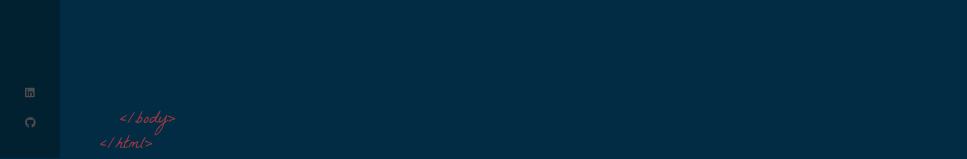
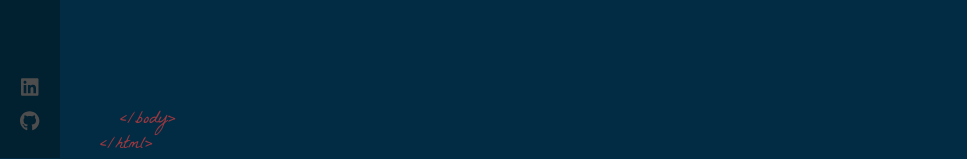
Before and after one commit to vidafeng/Portfolio, a React (Create React App) app: page / in a window 1280 px wide. Shown: the part 642-801 px from the top of the page, without its empty margins (0-967 px from the left). Built offline with nearby package versions, Linux system fonts and the light colour scheme.

Commit message:
fixed node v

```diff
--- a/src/components/Sidebar/index.scss
+++ b/src/components/Sidebar/index.scss
@@ -110,7 +110,7 @@
       a {
         padding: 7px 0;
         display: block;
-        font-size: 2009 px;
+        font-size: 20px;
         line-height: 16px;
         color: #4d4d4e;
 
```
Also changed, not shown: 1 other file (tests, documents, lock files or other folders).
